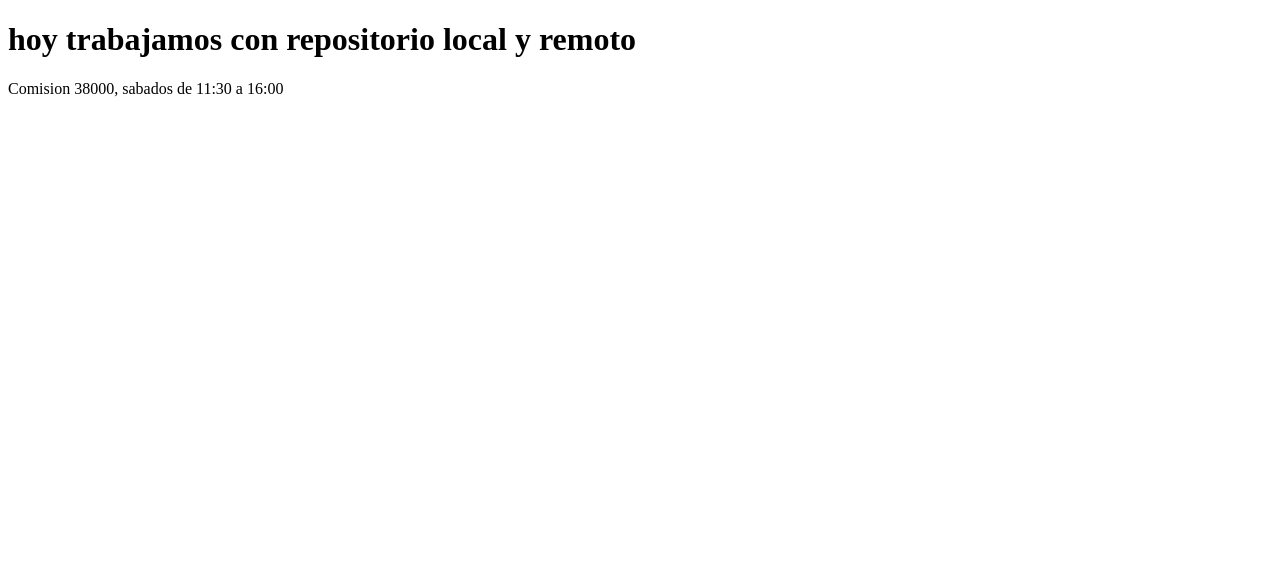
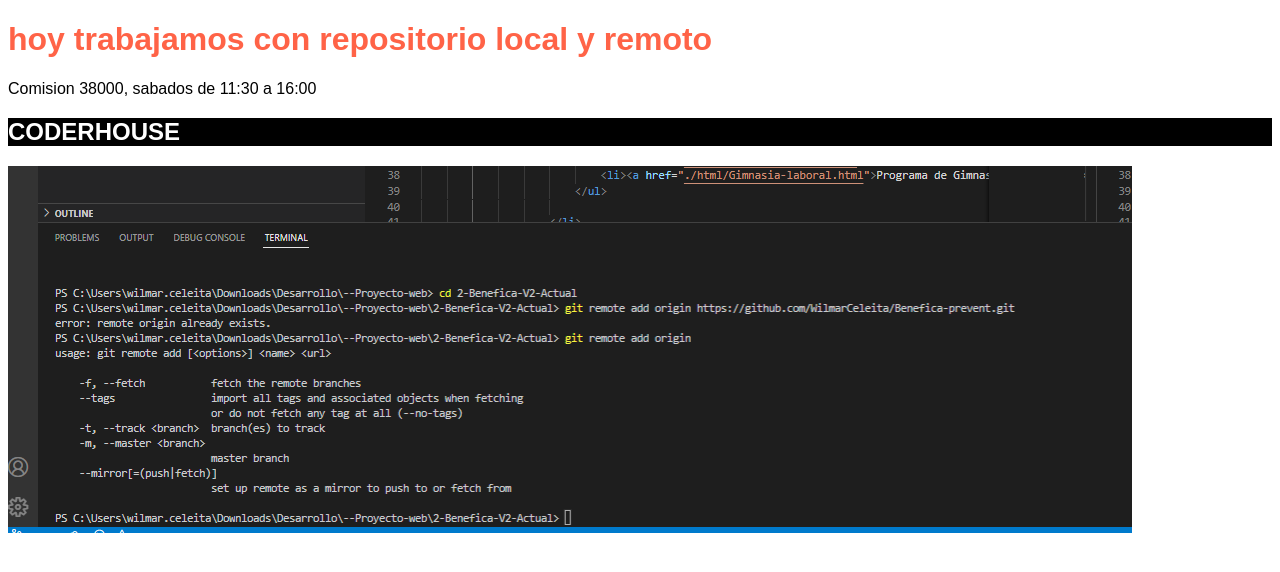
Before and after one commit to Wihinger/Comision-38000, a plain HTML site: page index.html in a window 1280 px wide. Drawn offline with Linux system fonts and the light colour scheme.

Commit message:
agregamos imagenes y cambios en css

```diff
--- a/CSS/style.css
+++ b/CSS/style.css
@@ -0,0 +1,10 @@
+*{
+    font-family: sans-serif;
+}
+h1 {
+    color: tomato;
+}
+h2 {
+    background-color: black;
+    color: white;
+}
--- a/index.html
+++ b/index.html
@@ -10,5 +10,9 @@
 <body>
     <h1>hoy trabajamos con repositorio local y remoto</h1>
     <p>Comision 38000, sabados de 11:30 a 16:00</p>
+    <h2>CODERHOUSE</h2>
+    <div>
+        <img src="./img/GORRA4.png" alt="">
+    </div>
 </body>
 </html>
```
Also changed, not shown: img/GORRA4.png (added).
